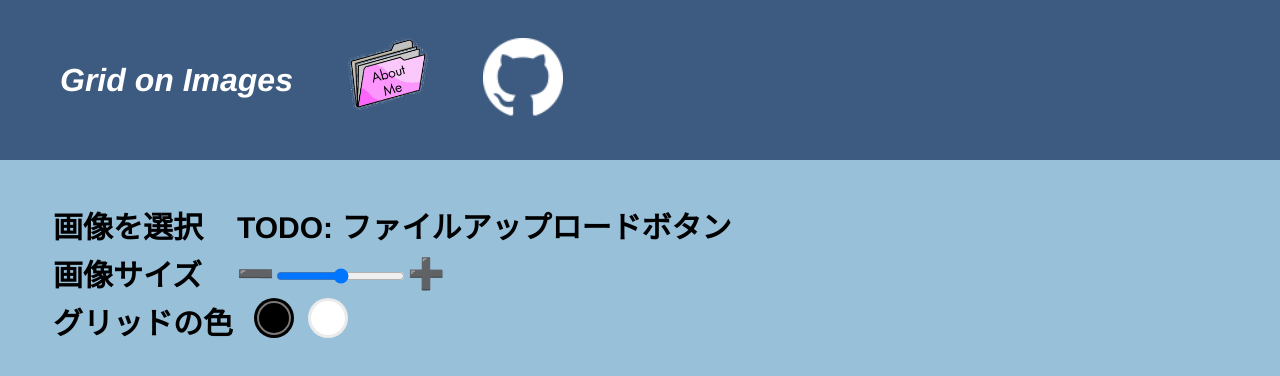
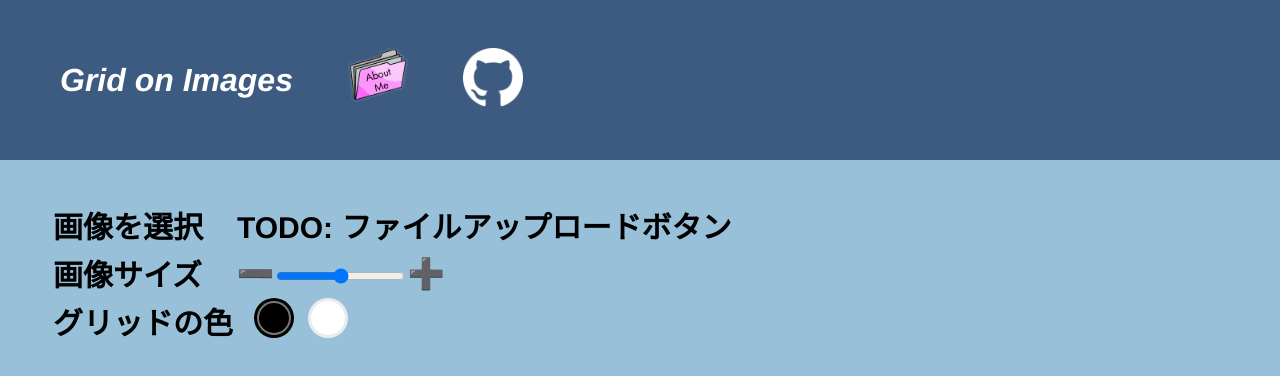
Before and after one commit to kenchon/grid-on-images-v2, a React (Create React App) app: page / in a window 1280 px wide. Shown: the top 376 px of the page. Built offline with nearby package versions, Linux system fonts and the light colour scheme.

Commit message:
style: Small style changes on Header component

```diff
--- a/src/components/Header.tsx
+++ b/src/components/Header.tsx
@@ -1,5 +1,5 @@
-import React from 'react';
-import styled from 'styled-components';
+import React from 'react'
+import styled from 'styled-components'
 
 type HeaderProps = {
     aboutMeIcon: {
@@ -31,7 +31,7 @@ const Header: React.FC<HeaderProps> = (props) => {
     )
 }
 
-export default Header;
+export default Header
 
 const HeaderBlock = styled.header`
     padding: 30px 4% 30px 30px;
@@ -45,19 +45,19 @@ const HeaderBlock = styled.header`
     color: white;
     height: 100px;
     z-index: 999;
-`;
+`
 
 const Title = styled.h1`
     font-style: italic;
     color: white;
     padding-left: 30px;
-`;
+`
 
-// TODO: Make Navbar nestable
 const Navbar = styled.nav`
-    margin: 0 50px 0 0;
     padding-right: 100px;
+
     ul {
+        padding: 0 50px 0 auto;
         list-style: none;
         margin: 0;
         display: flex;
@@ -66,15 +66,12 @@ const Navbar = styled.nav`
         margin: 0 0 0 15px;
         font-size: 20px;
     }
-    li a {
-       color: white;
-    }
-`;
+`
 
 const ImgContainer = styled.div`
     padding-right: 40px;
     img {
-        width: 80px;
+        width: 60px;
     }
 `
 
@@ -86,4 +83,4 @@ const Icon = (props: {href: string, src: string}) => {
             </a>
         </ImgContainer>
     )
-};
+}
```
